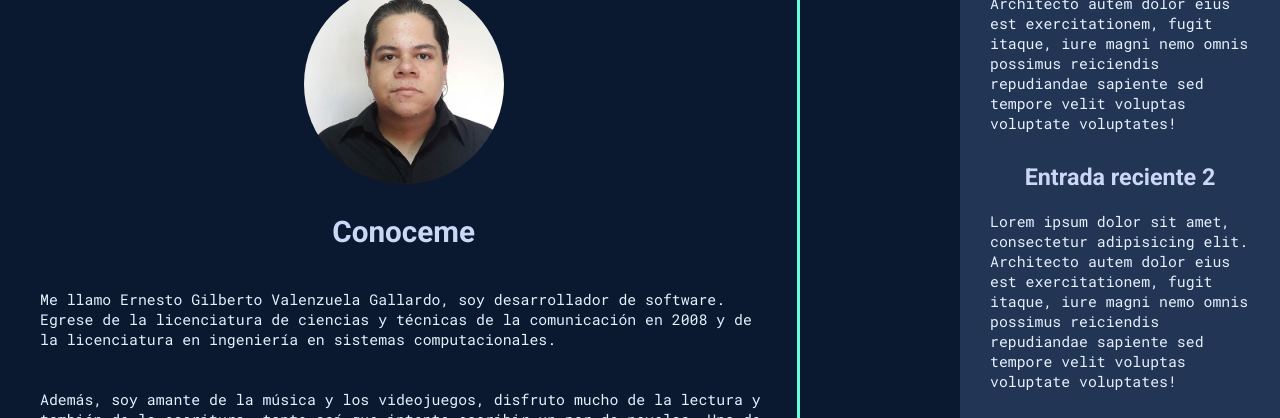
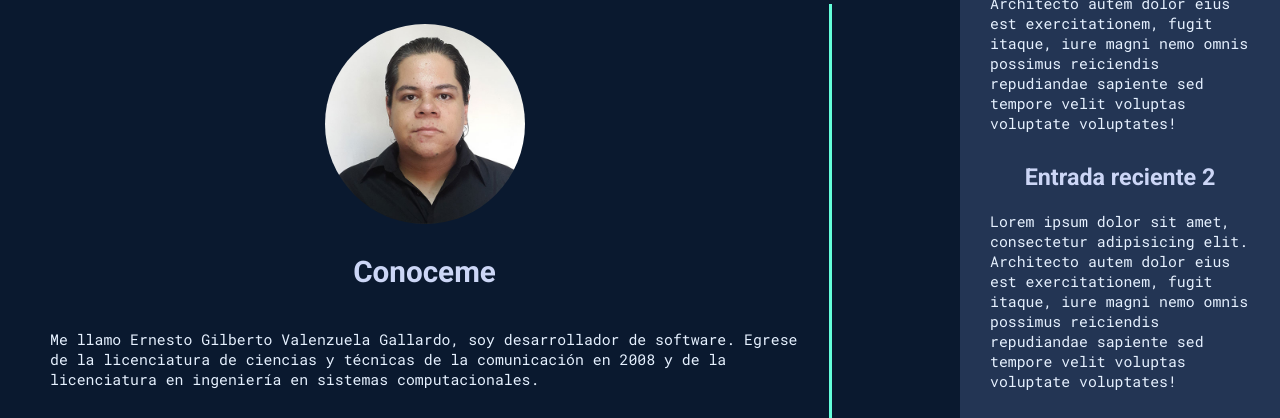
Before and after one commit to ernestogilberto/portafolio, a plain HTML site: page index.html in a window 1280 px wide. Shown: the part 290-708 px from the top of the page. Drawn offline with Linux system fonts and the light colour scheme.

Commit message:
Hotfix Arreglo margen main

```diff
--- a/index.html
+++ b/index.html
@@ -75,7 +75,7 @@
         </div>
     </header>
     <!--        Fin del area del Header y Navegación         -->
-    <div class="main-wrapper">
+    <div class="wrapper">
         <!--        Principio del area del Main         -->
         <main>
             <!--        Area de presentación y habilidades        -->
--- a/styles/styles.css
+++ b/styles/styles.css
@@ -90,10 +90,6 @@ main img {
     display               : grid;
     grid-template-columns : 100%;
     grid-template-rows    : auto 40px;
-}
-
-.main-wrapper{
-    width: 95%;
 }
 
 /*-----------------------Fin de los estilos Generales--------------------------------*/
@@ -213,6 +209,7 @@ main {
 }
 
 .container {
+    margin-inline: 10px;
     padding     : 10px;
     display     : flex;
     flex        : 1;
```
